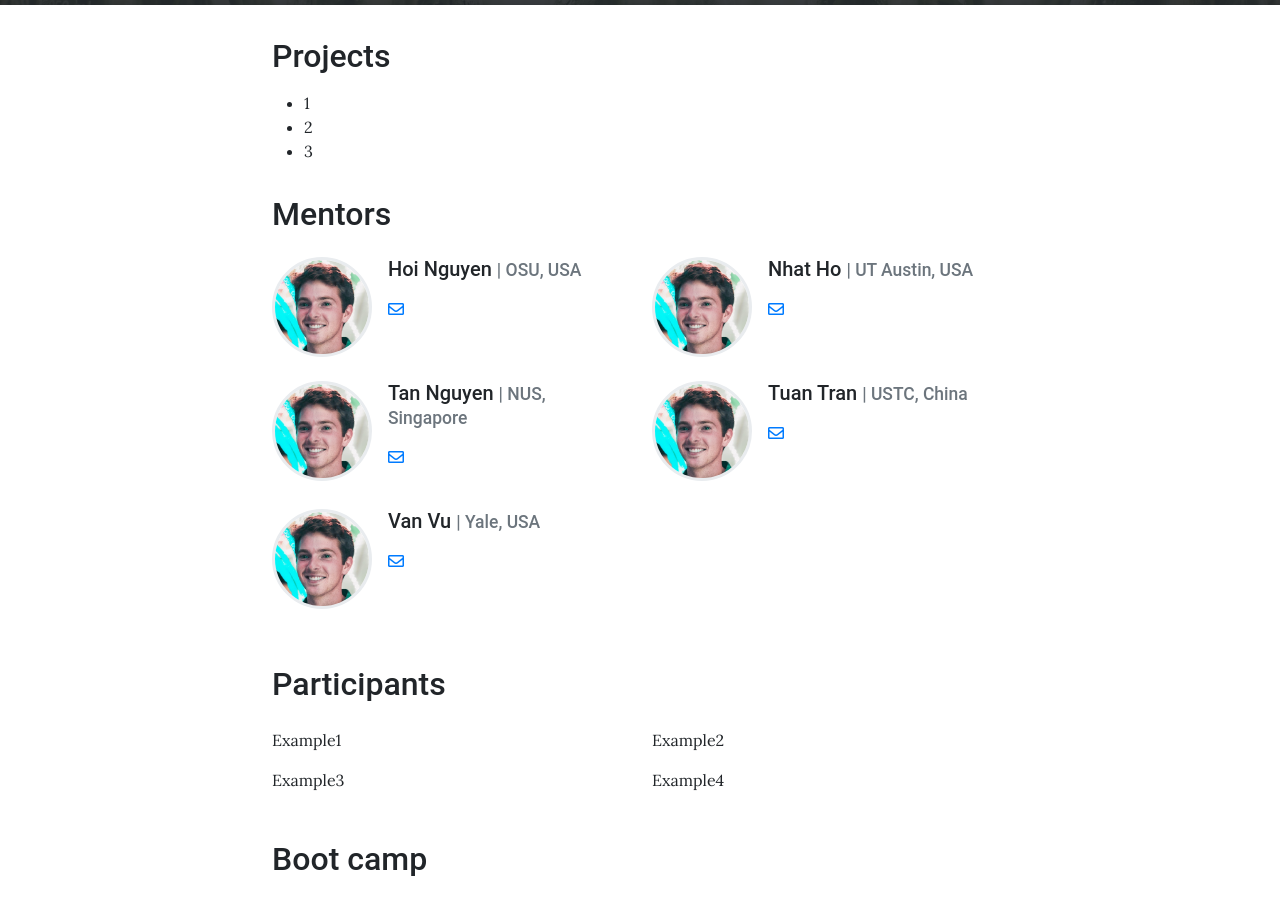
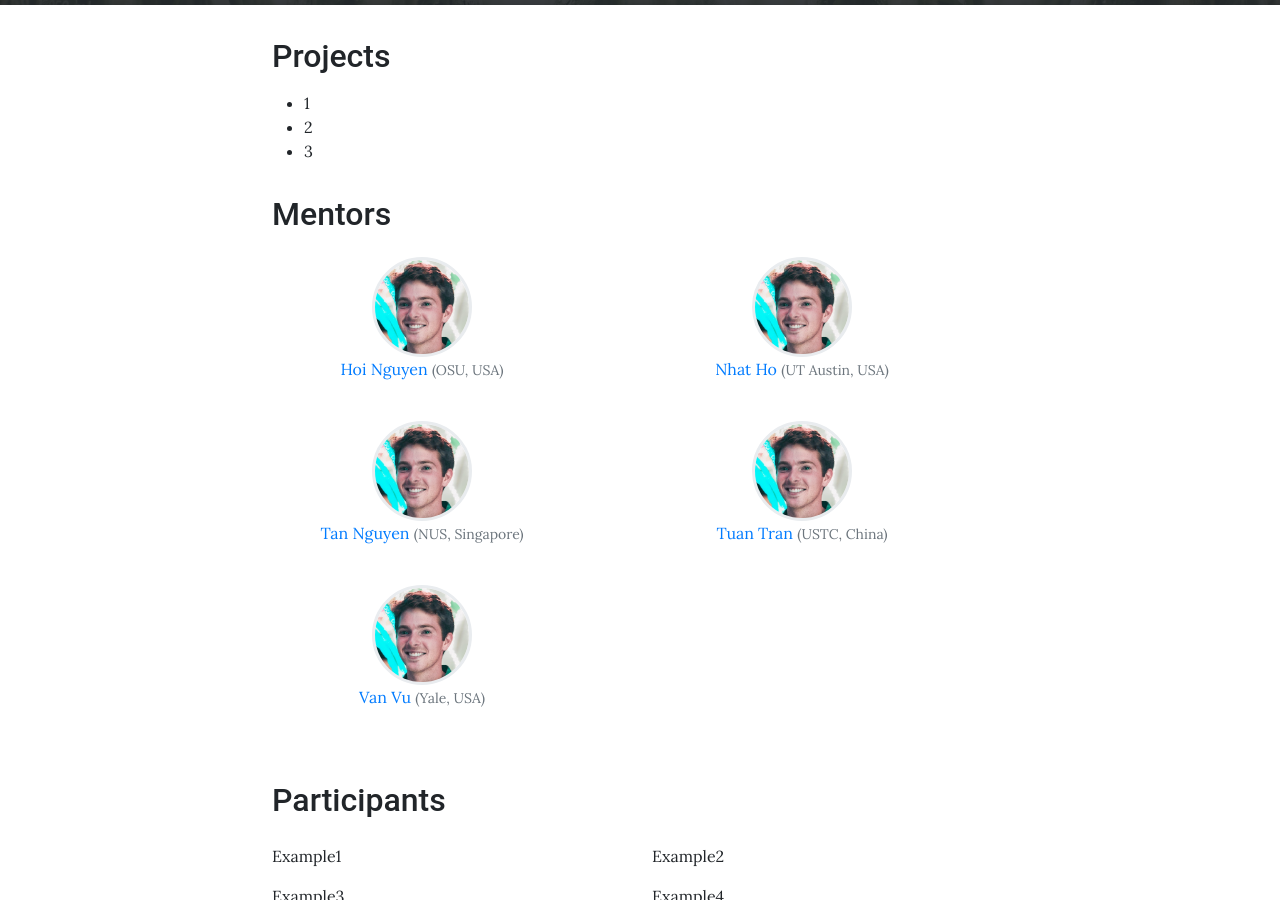
Before and after one commit to adm-vietnam/adm-vietnam.github.io, a Jekyll site: the page built from pages/Program.md, in a window 1280 px wide and 900 px high, scrolled down 303 px. Built offline with Jekyll 4.4.1, drawn with Linux system fonts in a browser that asks for light colours.

Commit message:
Update Program.md

```diff
--- a/pages/Program.md
+++ b/pages/Program.md
@@ -16,34 +16,20 @@ permalink: /Program/
 <div class="row cards mt-4">
 {% for member in site.data.Mentors %}
   <div class="d-flex team-member col-md-6">
-    <div class="flex-shrink-0 me-3">
-      {% if member.image %}
+    <div class="flex-shrink-0 me-3" style="width: 300px;">
+      <div style="position: relative;display: flex;justify-content: center;flex-wrap: wrap;flex-direction: column;align-items: center;">
+        {% if member.image %}
         <img src="{{ member.image | relative_url }}" alt="{{ member.name }}">
       {% endif %}
-    </div>
-    <div>
-      <h5 id="{{ member.name | strip | url_encode }}">
-        {{ member.name }}
+        <p id="{{ member.name | strip | url_encode }}">
+        <a href="{{ member.homepage }}">{{ member.name }}</a>
         {% if member.affiliation %}
-          <small class="text-muted">| {{ member.affiliation }}</small>
+          <small class="text-muted">({{ member.affiliation }})</small>
         {% endif %}
-      </h5>
+      </p>
 
       {{ member.description | markdownify }}
-
-      <ul class="list-inline">
-        {% if member.orcid %}
-          <li class="list-inline-item">
-            <a href="https://orcid.org/{{ member.orcid }}"><i class="ai ai-orcid"></i></a>
-          </li>
-        {% endif %}
-
-        {% if member.email %}
-          <li class="list-inline-item">
-            <a href="mailto:{{ member.email }}"><i class="far fa-envelope"></i></a>
-          </li>
-        {% endif %}
-      </ul>
+      </div>
     </div>
   </div>
 {% endfor %}
```
